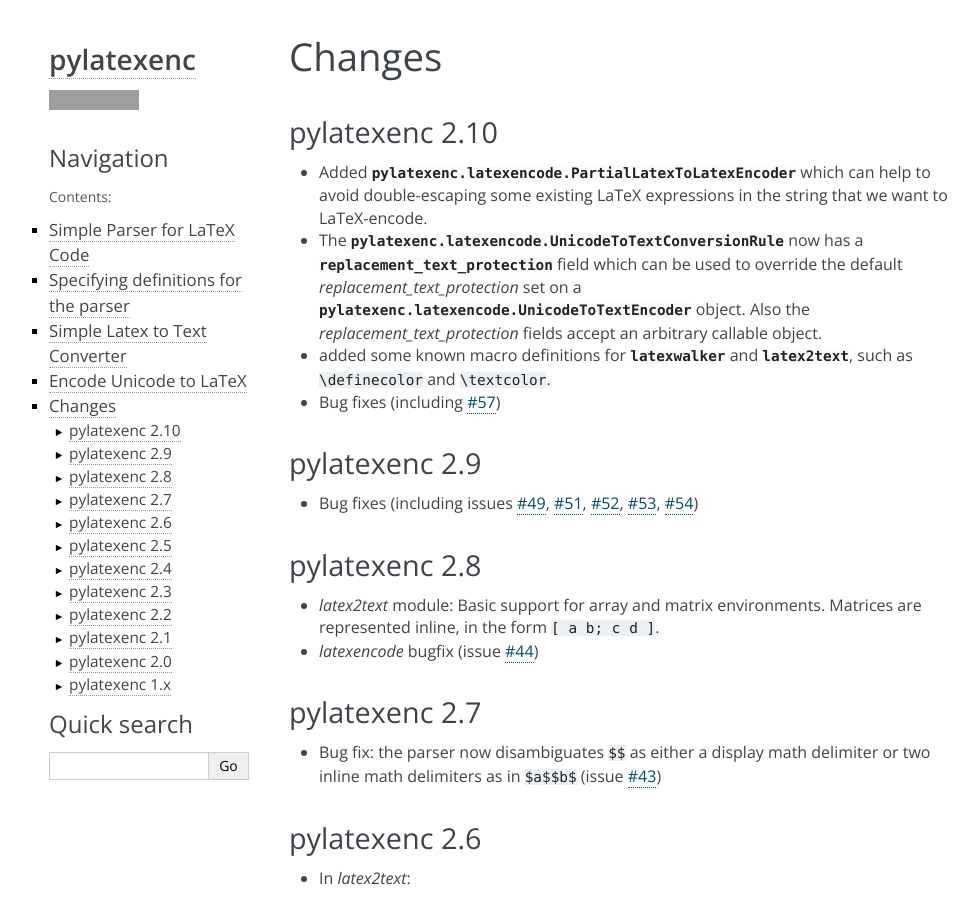
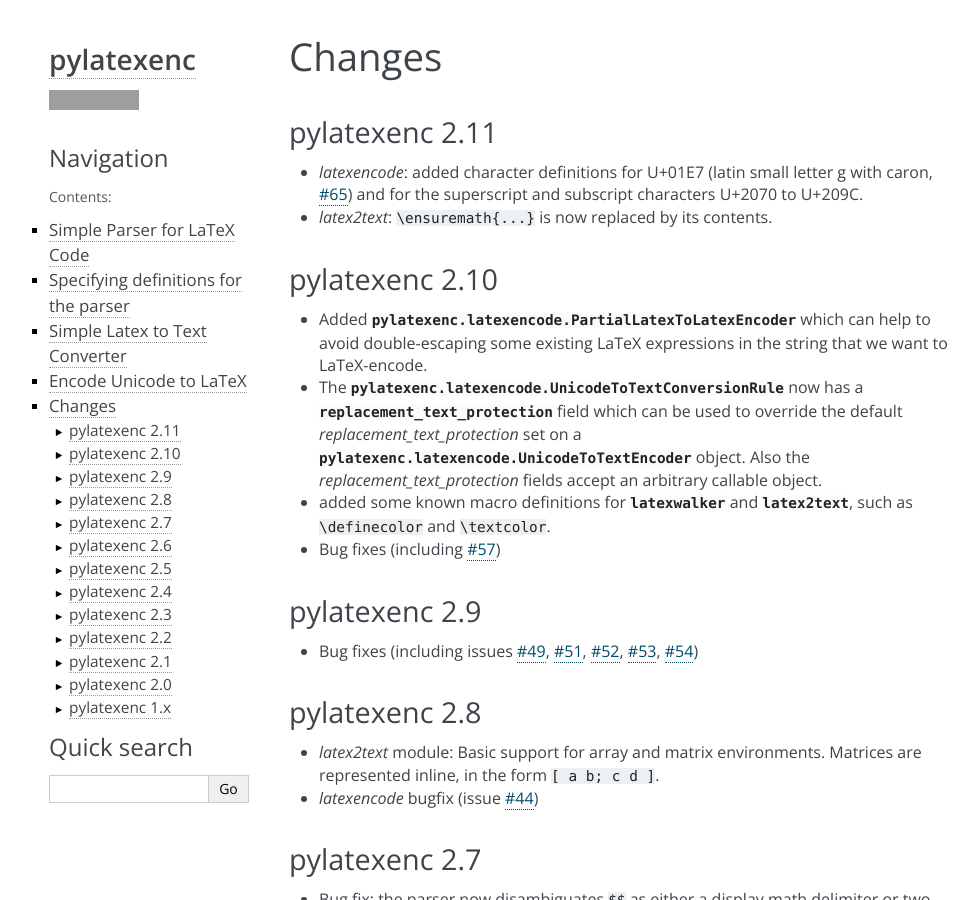
Before and after one commit to phfaist/pylatexenc, a Sphinx documentation site: the page built from doc/changes.rst, in a window 1280 px wide and 900 px high. Shown: the whole window, without its empty margins (131-1109 px from the left). Built offline with Sphinx 7.4.7, drawn with Linux system fonts in a browser that asks for light colours; grey boxes are pictures that could not be loaded.

Commit message:
doc: changelog entry for 2.11
Co-Authored-By: Claude Opus 5 <noreply@anthropic.com>
Claude-Session: https://claude.ai/code/session_018sb827dek8P6Fj7VRAxmiD

```diff
--- a/doc/changes.rst
+++ b/doc/changes.rst
@@ -2,6 +2,15 @@
 Changes
 ============
 
+
+pylatexenc 2.11
+===============
+
+- `latexencode`: added character definitions for U+01E7 (latin small letter g
+  with caron, :pr:`65`) and for the superscript and subscript characters
+  U+2070 to U+209C.
+
+- `latex2text`: ``\ensuremath{...}`` is now replaced by its contents.
 
 pylatexenc 2.10
 ===============
```
